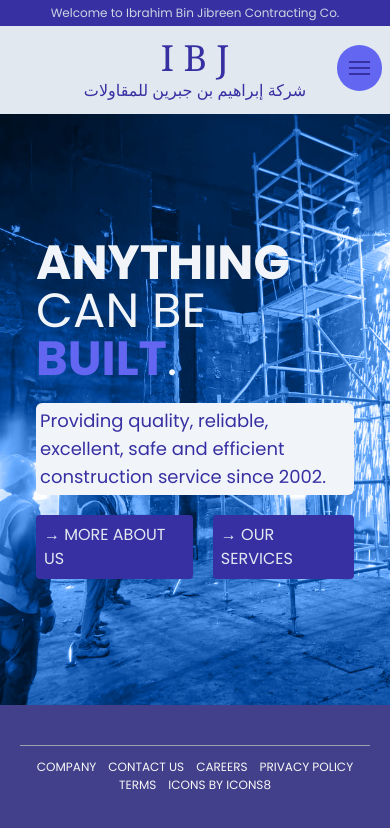
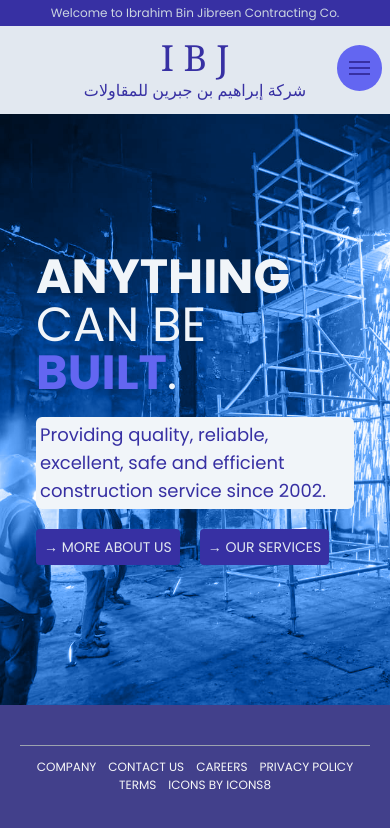
Before and after one commit to jeldrint/ibj-mep, a React (Vite) app: page /home in a window 390 px wide. Shown: the top 828 px of the page. Built offline with nearby package versions, Linux system fonts and the light colour scheme.

Commit message:
Update HomePage.tsx

```diff
--- a/src/components/HomePage.tsx
+++ b/src/components/HomePage.tsx
@@ -15,8 +15,8 @@
             <span className='text-5xl sm:text-6xl lg:text-[80px] text-slate-100'><strong>ANYTHING</strong> CAN BE <strong className='text-indigo-500'>BUILT</strong>.</span>
             <span className='text-lg sm:text-2xl lg:text-3xl text-indigo-800 bg-slate-100 p-1 rounded-md'>Providing quality, reliable, excellent, safe and efficient construction service since 2002.</span>
             <div className='flex gap-x-5'>
-               <Link to='/about-us' className='bg-indigo-800 rounded text-slate-200 p-2 hover:duration-1000 hover:bg-slate-400 hover:text-slate-900 hover:animate-in hover:slide-in-from-left-2'>{String.fromCharCode(8594)} MORE ABOUT US</Link>
-               <Link to='/our-services' className='bg-indigo-800 rounded text-slate-200 p-2 hover:duration-1000 hover:bg-slate-400 hover:text-slate-900 hover:animate-in hover:slide-in-from-left-2'>{String.fromCharCode(8594)} OUR SERVICES</Link>
+               <Link to='/about-us' className='text-sm md:text-base bg-indigo-800 rounded text-slate-200 p-2 hover:duration-1000 hover:bg-slate-400 hover:text-slate-900 hover:animate-in hover:slide-in-from-left-2'>{String.fromCharCode(8594)} MORE ABOUT US</Link>
+               <Link to='/our-services' className='text-sm md:text-base bg-indigo-800 rounded text-slate-200 p-2 hover:duration-1000 hover:bg-slate-400 hover:text-slate-900 hover:animate-in hover:slide-in-from-left-2'>{String.fromCharCode(8594)} OUR SERVICES</Link>
             </div>
          </div>
       </section>
```
